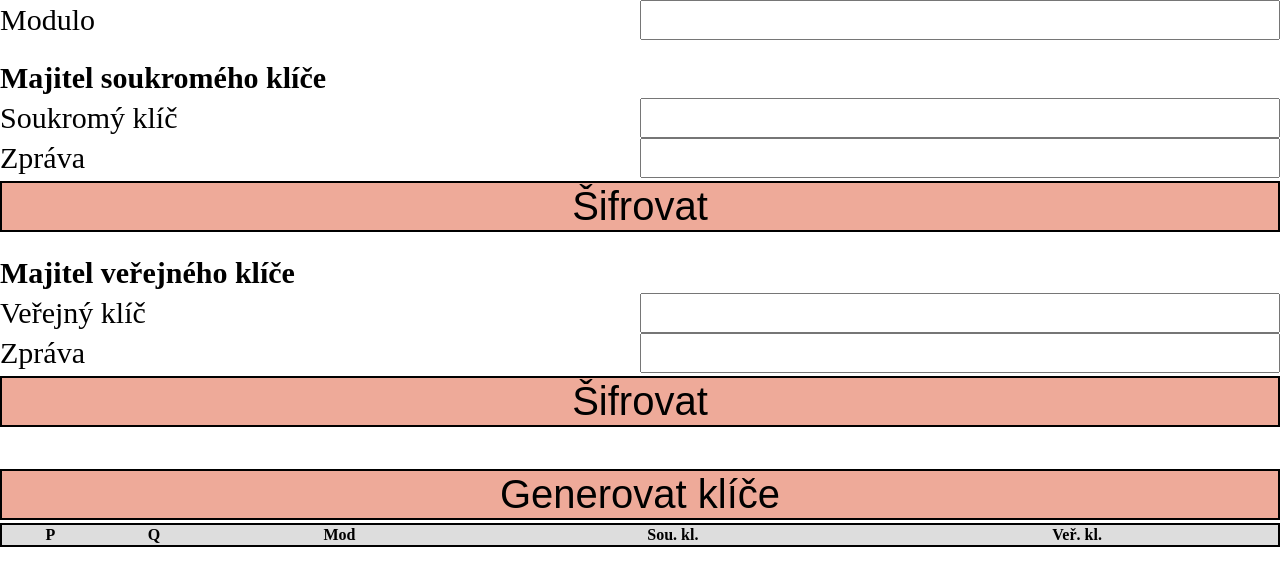
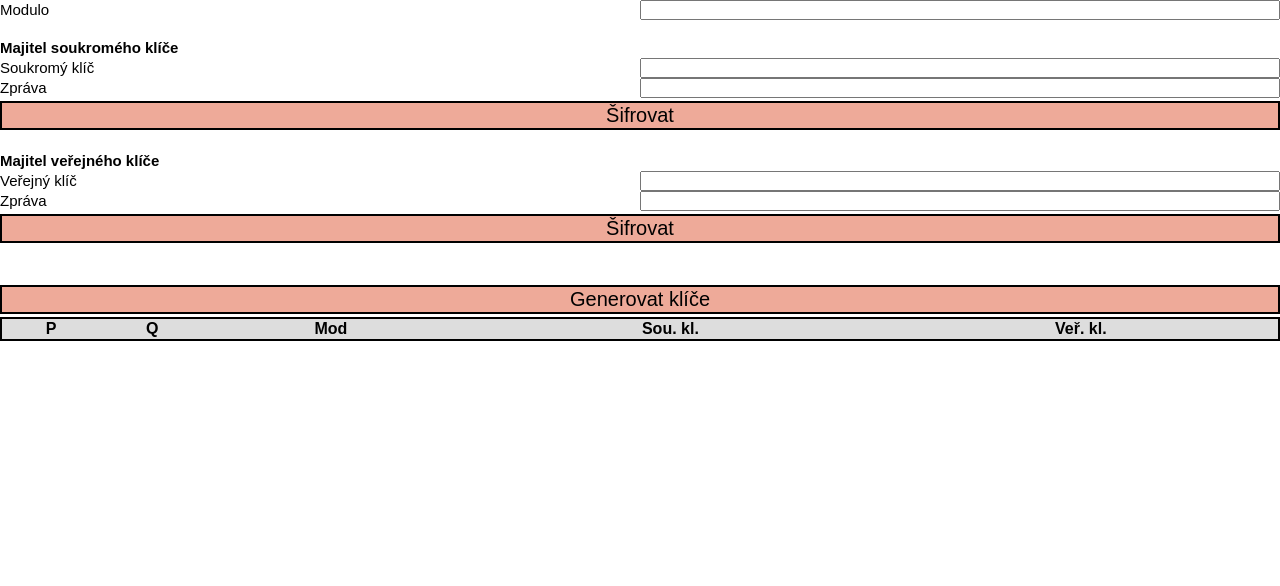
Before and after one commit to githubmacha/public, a plain HTML site: page RSA/index.html in a window 1280 px wide. Drawn offline with Linux system fonts and the light colour scheme.

Commit message:
Update run.css

```diff
--- a/RSA/run.css
+++ b/RSA/run.css
@@ -1,5 +1,6 @@
 *{
     box-sizing: border-box;
+    font-family: "Arial";
 }
 
 
@@ -40,7 +41,7 @@ button{
     width: 100%;
     background: #EA9;
     border: 2px solid black;
-    font-size: 40px;
+    font-size: 20px;
 }
 
 input{
@@ -50,7 +51,7 @@ input{
 
 input, span{
     width: 50%;
-    height: 40px;
-    font-size: 30px;
-    line-height: 40px;
+    height: 20px;
+    font-size: 15px;
+    line-height: 20px;
 }
```
